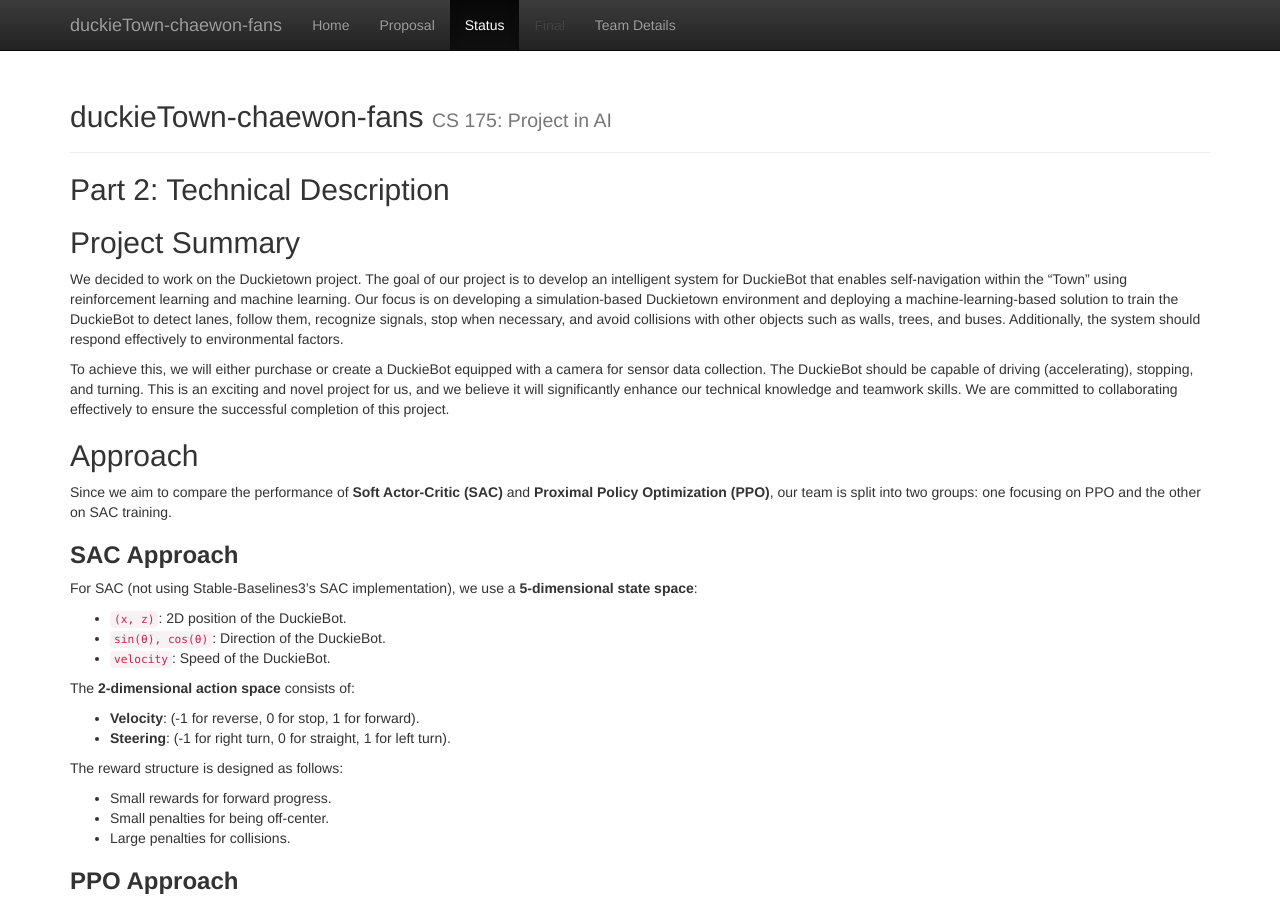
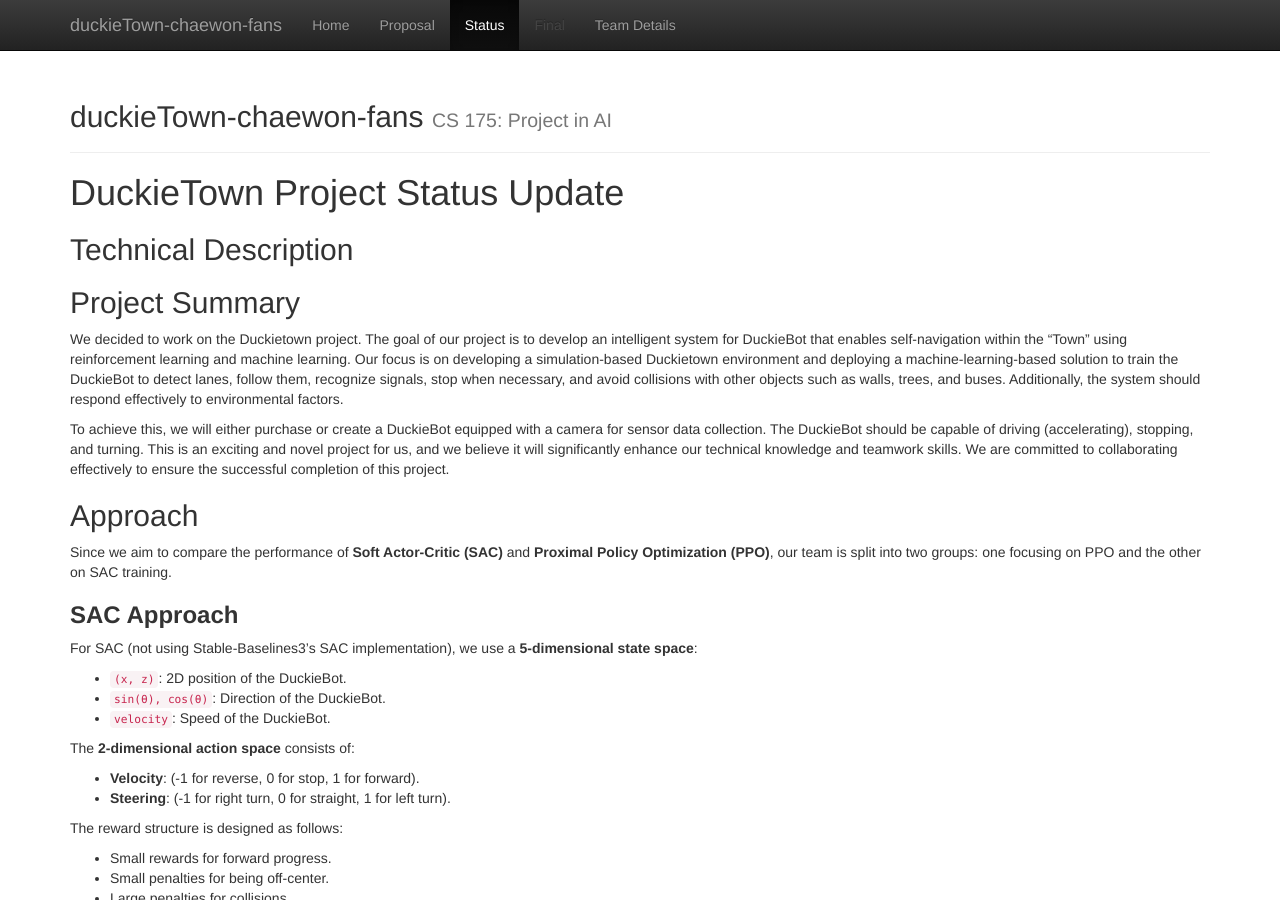
Before and after one commit to marcusha429/duckietown-chaewon-fans, a Jekyll site: the page built from docs/status.md, in a window 1280 px wide and 900 px high. Built offline with Jekyll 4.4.1, drawn with Linux system fonts in a browser that asks for light colours; our own code applies the rules of GitHub Pages for plain Markdown files.

Commit message:
status update

```diff
--- a/docs/status.md
+++ b/docs/status.md
@@ -1,4 +1,10 @@
-## Part 2: Technical Description
+---
+layout: default
+title: Status
+---
+# DuckieTown Project Status Update
+
+## Technical Description
 
 ## Project Summary
 We decided to work on the Duckietown project. The goal of our project is to develop an intelligent system for DuckieBot that enables self-navigation within the "Town" using reinforcement learning and machine learning. Our focus is on developing a simulation-based Duckietown environment and deploying a machine-learning-based solution to train the DuckieBot to detect lanes, follow them, recognize signals, stop when necessary, and avoid collisions with other objects such as walls, trees, and buses. Additionally, the system should respond effectively to environmental factors.
```
